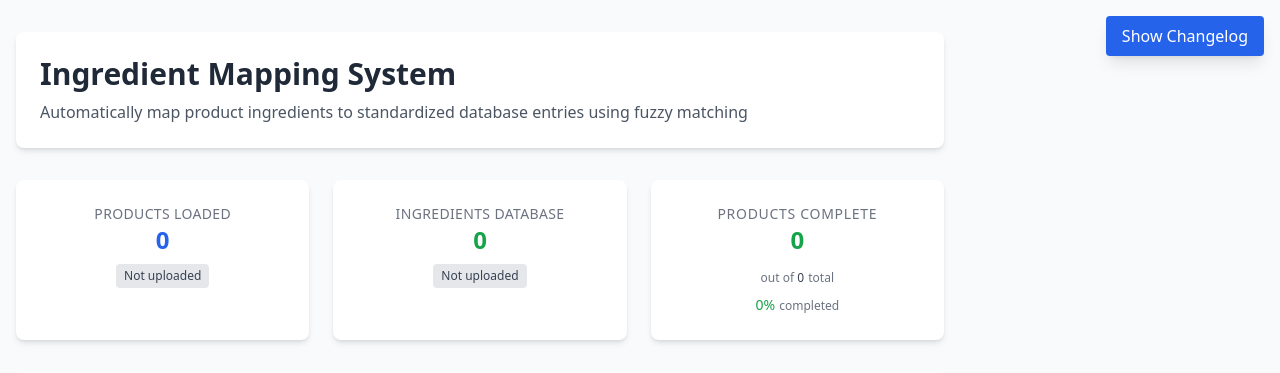
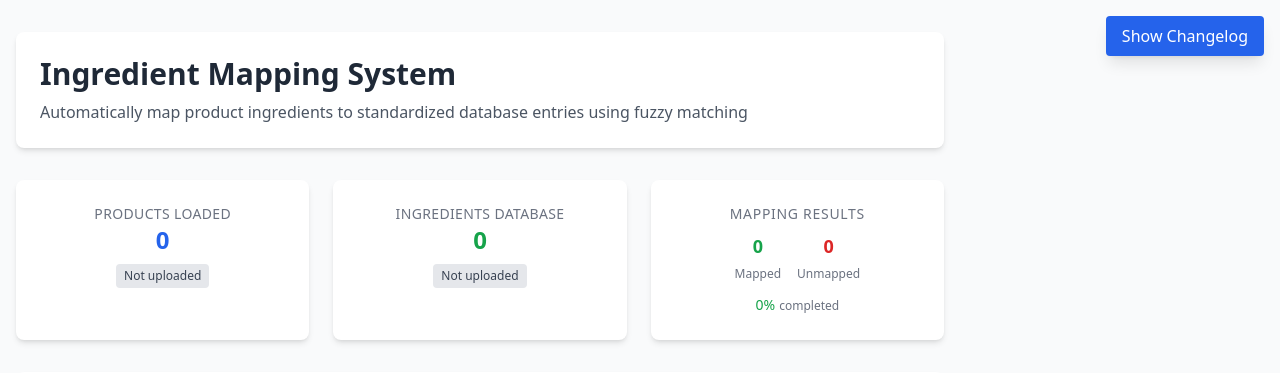
Before and after one commit to Dev-Muhammad-Junaid/product-mapping-dashboard, a Flask app: page / in a window 1280 px wide. Shown: the top 373 px of the page. Run offline with Flask 3, Linux system fonts and the light colour scheme; some libraries are stand-ins or nearby versions.

Commit message:
Fix export functionality and dashboard issues - Fixed product count showing 0 on dashboard - Added missing DOM elements to prevent textContent null errors - Fixed export results and custom export functionality - Enhanced dashboard with real-time mapping statistics - Added proper null checks and error handling

```diff
--- a/Project Mapping System/app.py
+++ b/Project Mapping System/app.py
@@ -894,19 +894,27 @@ def export_results():
                 unmapped = len(unmapped_df[unmapped_df['product_name'] == pname])
                 prod_status[pname] = (unmapped == 0 and total > 0)
             mapped_df['fully_mapped'] = mapped_df['product_name'].map(prod_status)
-        mapped_filename = f'mapped_ingredients_{datetime.now().strftime("%Y%m%d_%H%M%S")}.csv'
+        import tempfile
+        import os
+
+        # Create files in temp directory to avoid permission issues
+        temp_dir = tempfile.gettempdir()
+
+        mapped_filename = os.path.join(temp_dir, f'mapped_ingredients_{datetime.now().strftime("%Y%m%d_%H%M%S")}.csv')
         mapped_df.to_csv(mapped_filename, index=False)
-        unmapped_filename = f'unmapped_ingredients_{datetime.now().strftime("%Y%m%d_%H%M%S")}.csv'
+
+        unmapped_filename = os.path.join(temp_dir, f'unmapped_ingredients_{datetime.now().strftime("%Y%m%d_%H%M%S")}.csv')
         unmapped_df.to_csv(unmapped_filename, index=False)
-        logs_filename = f'processing_logs_{datetime.now().strftime("%Y%m%d_%H%M%S")}.csv'
+
+        logs_filename = os.path.join(temp_dir, f'processing_logs_{datetime.now().strftime("%Y%m%d_%H%M%S")}.csv')
         logs_df = pd.DataFrame(mapper.processing_logs)
         logs_df.to_csv(logs_filename, index=False)
         return jsonify({
             'success': True,
             'files': {
-                'mapped': mapped_filename,
-                'unmapped': unmapped_filename,
-                'logs': logs_filename
+                'mapped': os.path.basename(mapped_filename),
+                'unmapped': os.path.basename(unmapped_filename),
+                'logs': os.path.basename(logs_filename)
             }
         })
     except Exception as e:
@@ -1070,10 +1078,31 @@ def export_custom():
                 filename += '.csv'
         else:
             filename = f'custom_export_{datetime.now().strftime("%Y%m%d_%H%M%S")}.csv'
-        export_df.to_csv(filename, index=False)
-        return send_file(filename, as_attachment=True)
+
+        # Create file in temp directory
+        import tempfile
+        import os
+        temp_dir = tempfile.gettempdir()
+        file_path = os.path.join(temp_dir, filename)
+        export_df.to_csv(file_path, index=False)
+
+        return send_file(file_path, as_attachment=True, download_name=filename)
     except Exception as e:
         return jsonify({'success': False, 'error': str(e)}), 500
+
+@app.route('/api/export-csv', methods=['GET'])
+def export_csv():
+    """Return the mapped results as a CSV string (for export preview). Only mapped rows."""
+    import pandas as pd
+    try:
+        mapped_df = pd.DataFrame(mapper.mapping_results)
+        if mapped_df.empty:
+            csv_str = ''
+        else:
+            csv_str = mapped_df.to_csv(index=False)
+        return jsonify({'csv': csv_str})
+    except Exception as e:
+        return jsonify({'csv': '', 'error': str(e)}), 500
 
 def to_python_type(val):
     if isinstance(val, dict):
--- a/Project Mapping System/templates/dashboard.html
+++ b/Project Mapping System/templates/dashboard.html
@@ -68,16 +68,20 @@
                 <span id="ingredients-status" class="mt-2 text-xs px-2 py-1 rounded bg-gray-200 text-gray-700">Not uploaded</span>
             </div>
 
-            <!-- Product-Level Progress -->
+            <!-- Mapping Results Progress -->
             <div class="bg-white rounded-lg shadow-md p-6 flex flex-col items-center">
-                <h3 class="text-sm font-medium text-gray-500 uppercase tracking-wider">Products Complete</h3>
-                <p class="text-2xl font-bold text-green-600" id="products-complete-count">0</p>
+                <h3 class="text-sm font-medium text-gray-500 uppercase tracking-wider">Mapping Results</h3>
+                <div class="flex space-x-4 mt-2">
+                    <div class="text-center">
+                        <p class="text-lg font-bold text-green-600" id="mapped-count">0</p>
+                        <span class="text-xs text-gray-500">Mapped</span>
+                    </div>
+                    <div class="text-center">
+                        <p class="text-lg font-bold text-red-600" id="unmapped-count">0</p>
+                        <span class="text-xs text-gray-500">Unmapped</span>
+                    </div>
+                </div>
                 <div class="text-center mt-2">
-                    <span class="text-xs text-gray-500">out of </span>
-                    <span class="text-xs font-medium text-gray-700" id="products-total-count">0</span>
-                    <span class="text-xs text-gray-500"> total</span>
-                </div>
-                <div class="text-center mt-1">
                     <span class="text-sm font-medium text-green-600" id="products-completion-percentage">0%</span>
                     <span class="text-xs text-gray-500"> completed</span>
                 </div>
@@ -650,11 +654,11 @@
                                 // Add changelog entry
                                 addChangelogEntry('Data files loaded and ready for processing', 'system');
                                 setProcessButtonState();
-                                if (response.data.products_count !== undefined) {
-                                    document.getElementById('products-count').textContent = response.data.products_count;
+                                if (loadResp.data.products_count !== undefined) {
+                                    document.getElementById('products-count').textContent = loadResp.data.products_count;
                                 }
-                                if (response.data.ingredients_count !== undefined) {
-                                    document.getElementById('ingredients-count').textContent = response.data.ingredients_count;
+                                if (loadResp.data.ingredients_count !== undefined) {
+                                    document.getElementById('ingredients-count').textContent = loadResp.data.ingredients_count;
                                 }
                             } else {
                                 showNotification('Failed to load data: ' + loadResp.data.error, 'error');
@@ -839,8 +843,21 @@
                 });
                 console.log('[processIngredients] /api/process response:', response.data);
                 if (response.data.success) {
-                    document.getElementById('mapped-count').textContent = response.data.mapped_count;
-                    document.getElementById('unmapped-count').textContent = response.data.unmapped_count;
+                    // Update counts safely - check if elements exist
+                    const mappedCountEl = document.getElementById('mapped-count');
+                    const unmappedCountEl = document.getElementById('unmapped-count');
+                    const completionPercentageEl = document.getElementById('products-completion-percentage');
+
+                    if (mappedCountEl) mappedCountEl.textContent = response.data.mapped_count;
+                    if (unmappedCountEl) unmappedCountEl.textContent = response.data.unmapped_count;
+
+                    // Update completion percentage
+                    if (completionPercentageEl) {
+                        const total = response.data.mapped_count + response.data.unmapped_count;
+                        const percentage = total > 0 ? ((response.data.mapped_count / total) * 100).toFixed(1) : '0';
+                        completionPercentageEl.textContent = percentage + '%';
+                    }
+
                     console.log('[processIngredients] Updated mapped/unmapped counts:', response.data.mapped_count, response.data.unmapped_count);
                     document.getElementById('export-btn').disabled = false;
                     updateLogs(response.data.logs);
@@ -1429,9 +1446,11 @@
                 if (response.data.success) {
                     document.getElementById('products-count').textContent = '0';
                     document.getElementById('ingredients-count').textContent = '0';
-                    // Clear enhanced dashboard progress
-                    document.getElementById('products-complete-count').textContent = '0';
-                    document.getElementById('products-total-count').textContent = '0';
+                    // Clear mapping counts
+                    const mappedCountEl = document.getElementById('mapped-count');
+                    const unmappedCountEl = document.getElementById('unmapped-count');
+                    if (mappedCountEl) mappedCountEl.textContent = '0';
+                    if (unmappedCountEl) unmappedCountEl.textContent = '0';
                     document.getElementById('products-completion-percentage').textContent = '0%';
                     document.getElementById('process-btn').disabled = true;
                     document.getElementById('export-btn').disabled = true;
@@ -1451,7 +1470,7 @@
                     if (productUnmappedTable) productUnmappedTable.innerHTML = '';
                     const productUnmappedProgress = document.getElementById('product-unmapped-progress');
                     if (productUnmappedProgress) productUnmappedProgress.textContent = '';
-                    // Clear product progress elements
+                    // Clear product progress elements (if they exist)
                     const progressCompleted = document.getElementById('product-progress-completed');
                     if (progressCompleted) progressCompleted.textContent = '0';
                     const progressPartial = document.getElementById('product-progress-partial');
```
